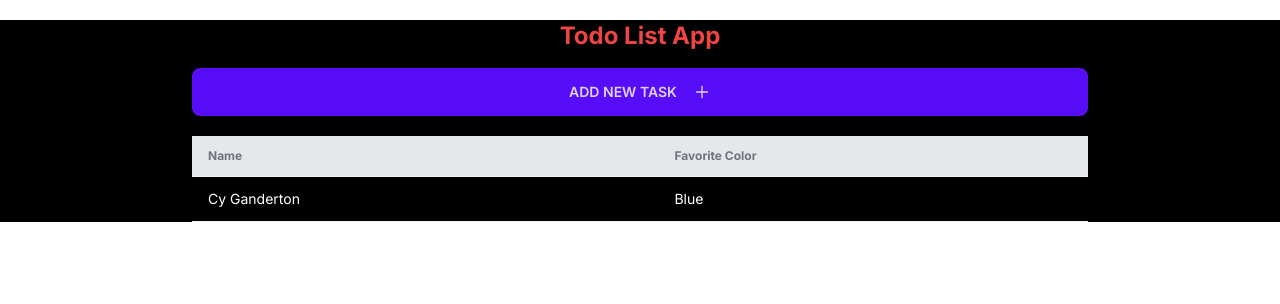
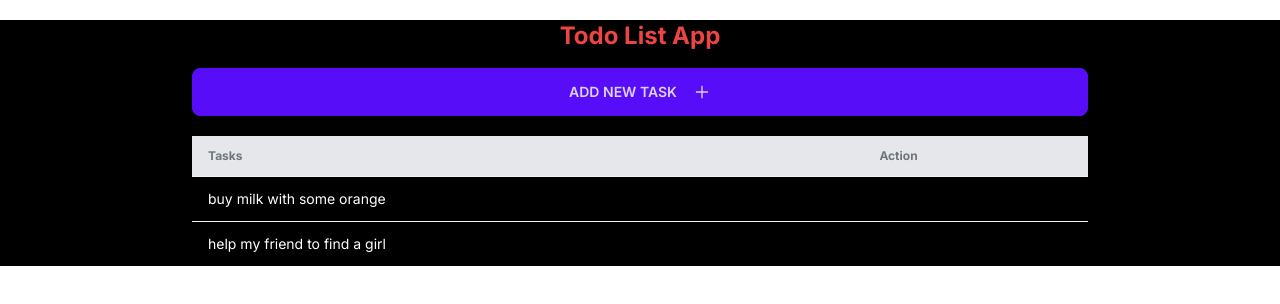
Before and after one commit to NimeshPiyumantha/Simple-To-Do_App, a Next.js app: page / in a window 1280 px wide. Shown: the top 304 px of the page. Built offline with nearby package versions, Linux system fonts and the light colour scheme; data requests are answered from the project's data file.

Commit message:
Update Content

```diff
--- a/src/components/TodoList.tsx
+++ b/src/components/TodoList.tsx
@@ -5,23 +5,24 @@ interface TodoListProps {
   tasks: ITask[];
 }
 
-const TodoList: React.FC<TodoListProps> = () => {
+const TodoList: React.FC<TodoListProps> = ({ tasks }) => {
   return (
     <div className="overflow-x-auto">
       <table className="table w-full">
         {/* head */}
         <thead>
           <tr className="bg-gray-200">
-            <th>Name</th>
-            <th>Favorite Color</th>
+            <th>Tasks</th>
+            <th>Action</th>
           </tr>
         </thead>
         <tbody>
-          {/* row 1 */}
-          <tr>
-            <td>Cy Ganderton</td>
-            <td>Blue</td>
-          </tr>
+          {tasks.map((task) => (
+            <tr key={task.id}>
+              <td>{task.text}</td>
+              <td>{}</td>
+            </tr>
+          ))}
         </tbody>
       </table>
     </div>
```
